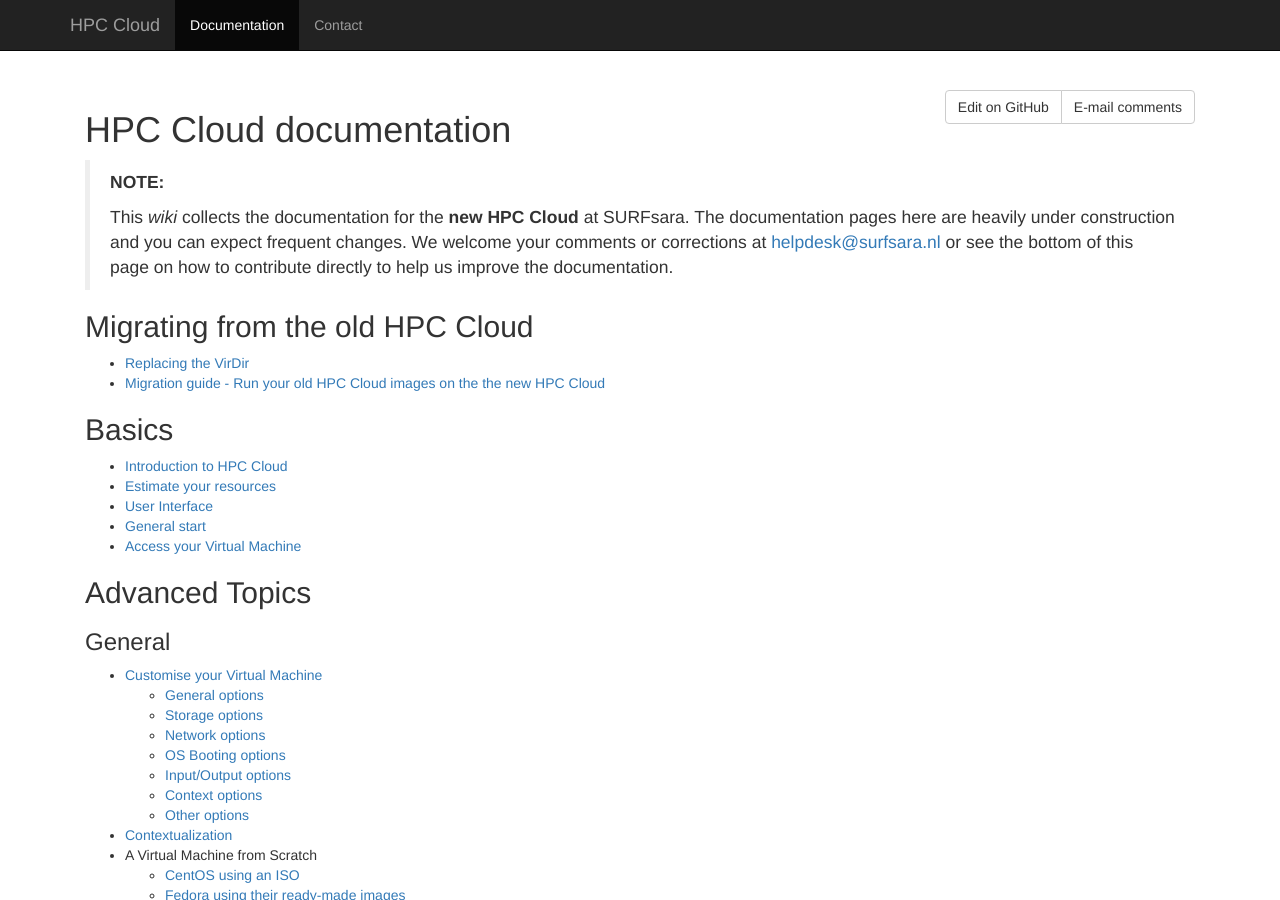
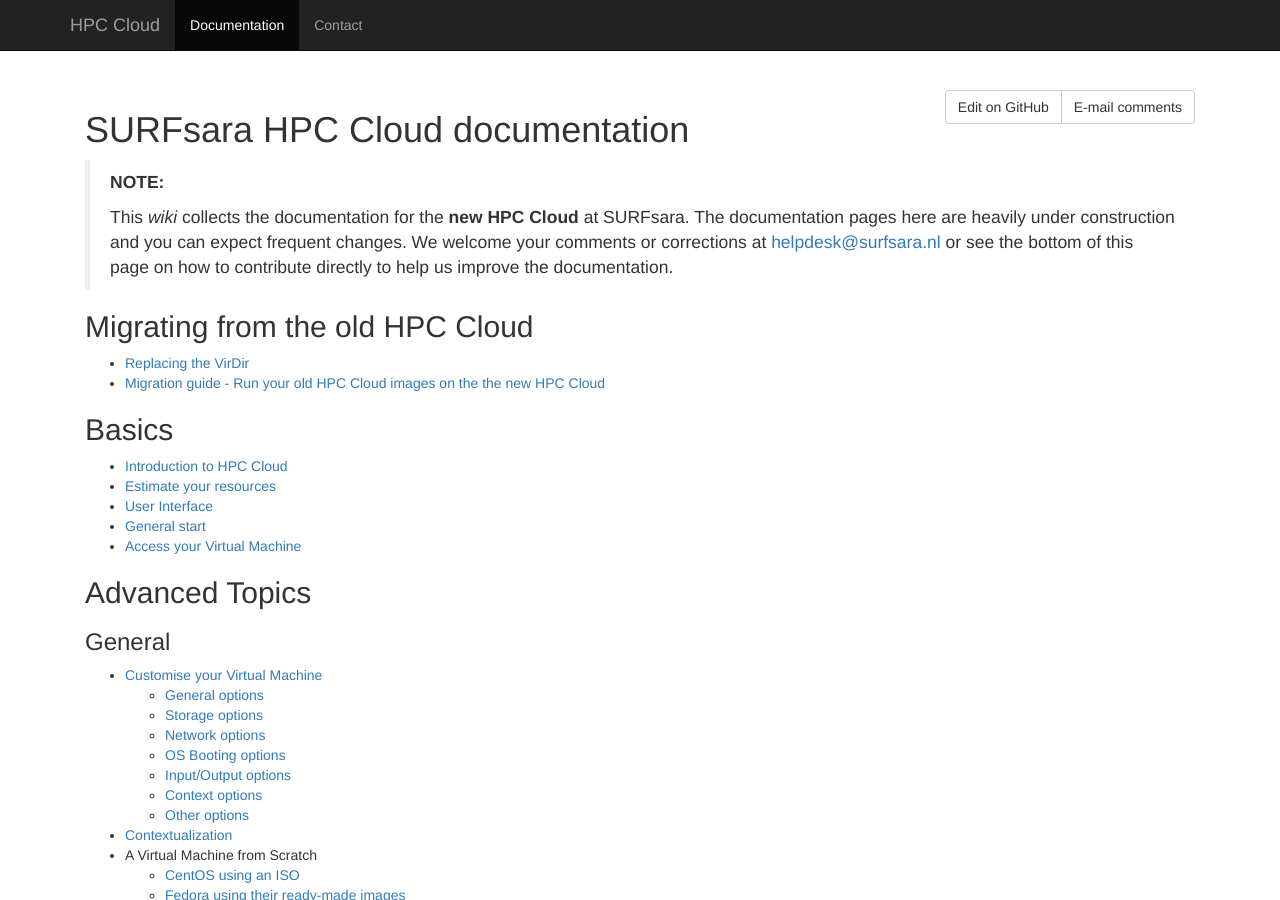
Before and after one commit to sara-nl/clouddocs, a Jekyll site: the page built from index.markdown, in a window 1280 px wide and 900 px high. Built offline with Jekyll 4.4.1, drawn with Linux system fonts in a browser that asks for light colours.

Commit message:
Update index.markdown

```diff
--- a/index.markdown
+++ b/index.markdown
@@ -1,7 +1,7 @@
 ---
 layout: default
 ---
-# HPC Cloud documentation
+# SURFsara HPC Cloud documentation
 
 > **NOTE:**
 >
```
